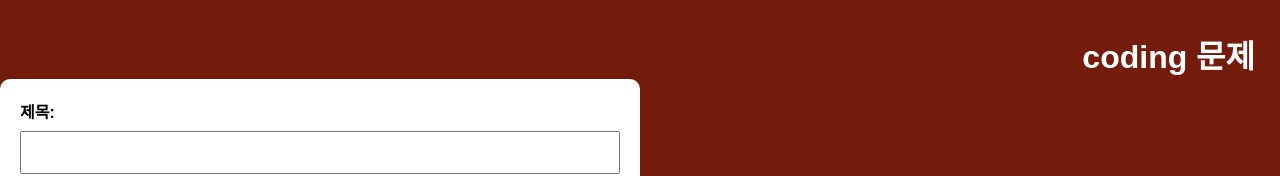
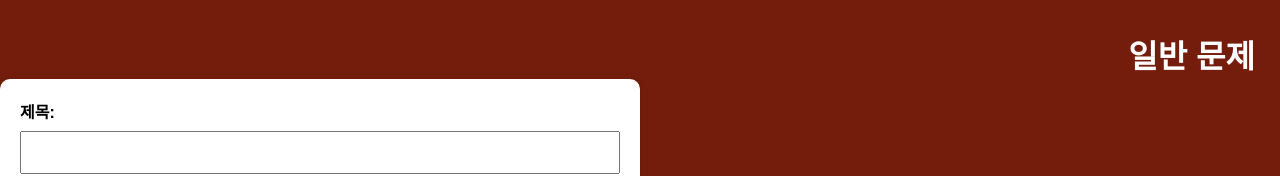
Before and after one commit to dlxogml123/dlxogml123.github.io, a plain HTML site: page codingproblem.html in a window 1280 px wide. Shown: the top 176 px of the page. Drawn offline with Linux system fonts and the light colour scheme.

Commit message:
Update codingproblem.html

```diff
--- a/codingproblem.html
+++ b/codingproblem.html
@@ -4,7 +4,7 @@
 <head>
     <meta charset="UTF-8">
     <meta name="viewport" content="width=device-width, initial-scale=1.0">
-    <title>코딩 문제</title>
+    <title>일반 문제</title>
     <style>
         @import url(https://fonts.googleapis.com/css?family=Righteous);
 @import url("https://fonts.googleapis.com/css2?family=Noto+Sans+KR&display=swap");
@@ -162,7 +162,7 @@
 </head>
 
 <body>
-    <h1>coding 문제</h1>
+    <h1>일반 문제</h1>
 
     <form id="generalForm">
         <label for="generalTitle" class="title">제목:</label>
```
